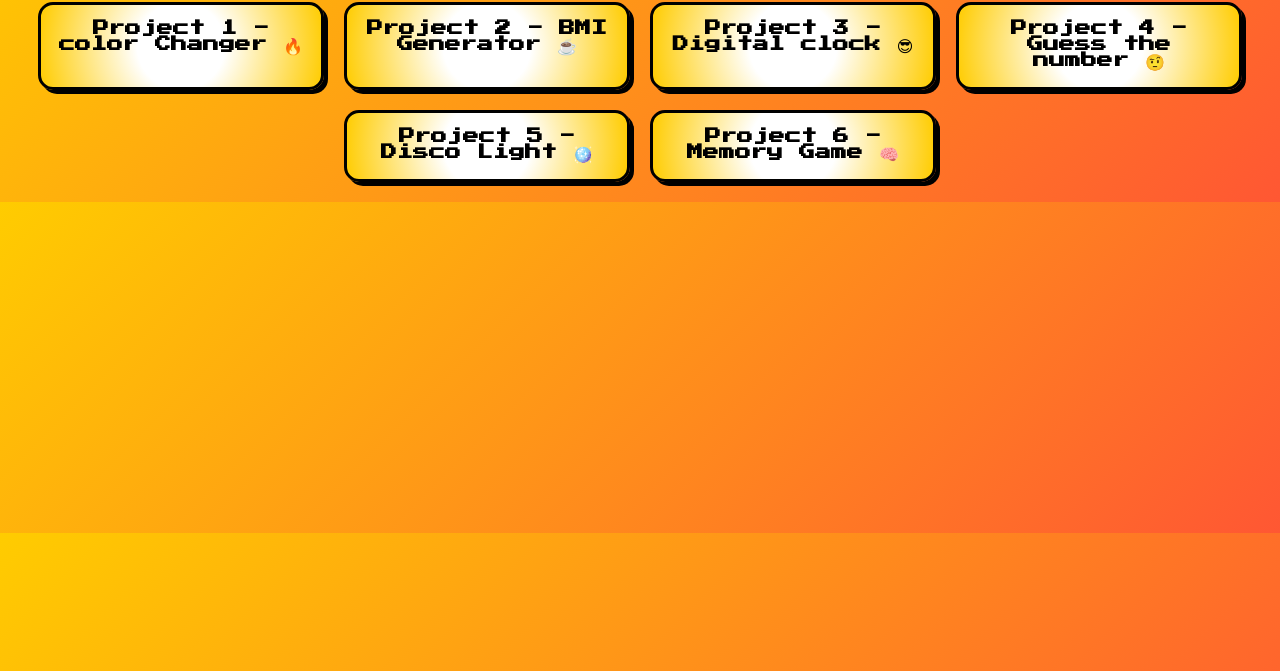
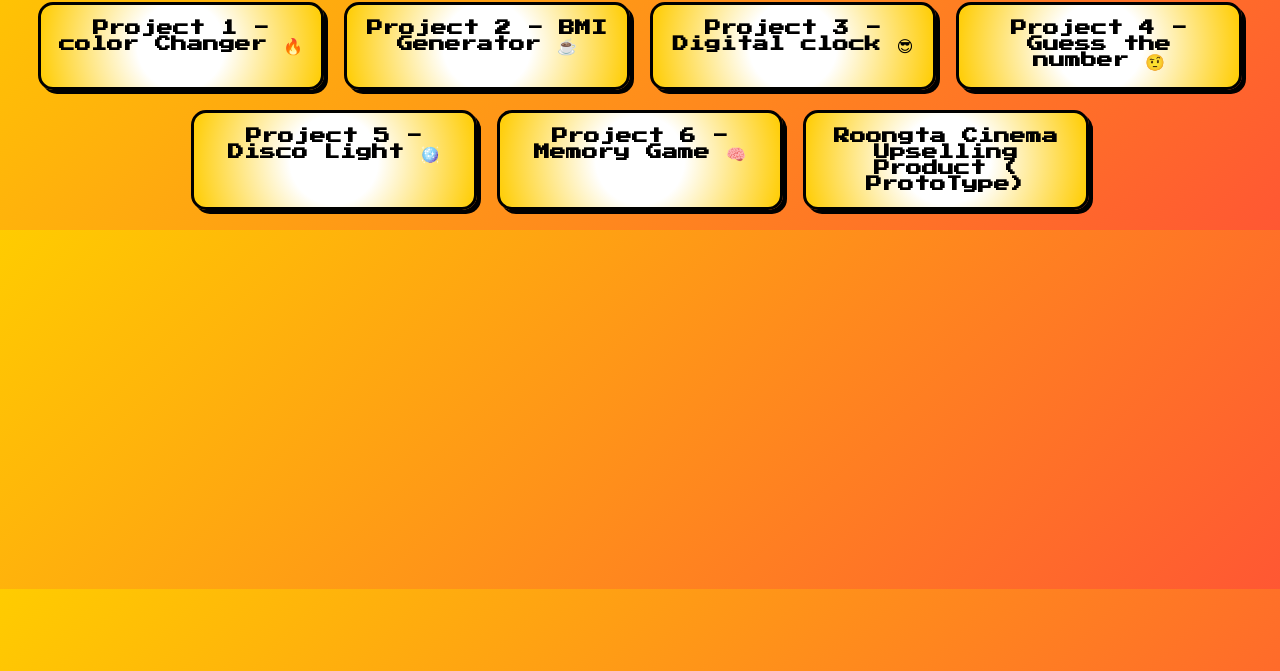
Before and after one commit to rishabhacejain/ProjectsRepo, a plain HTML site: page index.html in a window 1280 px wide. Shown: the part 129-800 px from the top of the page. Drawn offline with Linux system fonts and the light colour scheme.

Commit message:
Add files via upload

```diff
--- a/index.html
+++ b/index.html
@@ -24,9 +24,12 @@
                 🤨</a>
             <a class="project-link" href="./5_Disco_Page/disco.html">Project 5 - Disco Light 🪩</a>
             <a class="project-link" href="./6_Memory_Game/Memory_game.html">Project 6 - Memory Game 🧠 </a>
+            <a class="project-link" href="./6_Memory_Game/Memory_game.html">Roongta Cinema Upselling Product (
+                ProtoType) </a>
 
         </div>
     </main>
+
 </body>
 
 </html>
```
